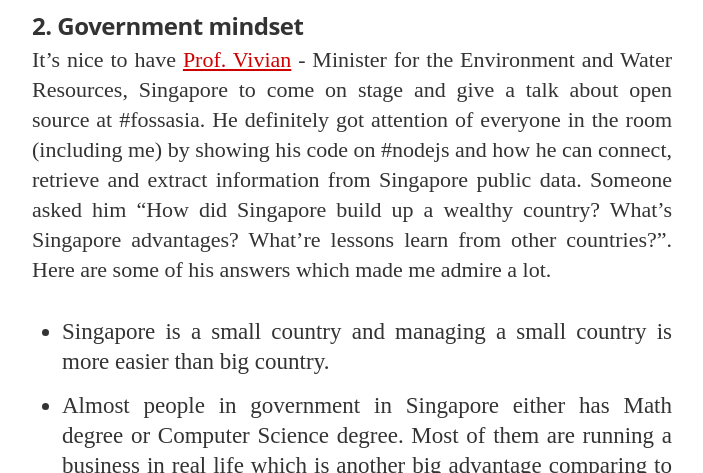
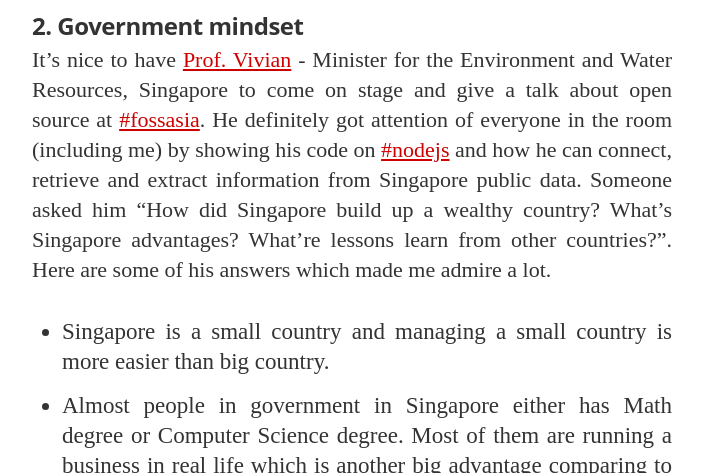
Before and after one commit to henrytao-me/henrytao, a Jekyll site: the page built from _posts/2015-03-20-10-things-I-love-in-Singapore.markdown, in a window 1280 px wide and 1400 px high, scrolled down 666 px. Shown: the part 927-1400 px from the top of the window, without its empty margins (288-991 px from the left). Built offline with Jekyll 4.4.1, drawn with Linux system fonts in a browser that asks for light colours; nearby versions of some CDN libraries; some web fonts are replaced; Markdown is read by kramdown in place of the engine named in the settings; comment, search, counter and statistics services are not loaded; part of the change alters nothing that is shown; some of the changed text lies outside the part shown.

```diff
--- a/_posts/2015-03-20-10-things-I-love-in-Singapore.markdown
+++ b/_posts/2015-03-20-10-things-I-love-in-Singapore.markdown
@@ -7,7 +7,7 @@ tags: travel singapore experience
 image: /assets/article_images/2015-03-20-10-things-I-love-in-Singapore/banner.jpg
 ---
 
-Last week, I joined #fossasia. This was amazing event and organized in amazing country - Singapore.
+Last week, I joined [#fossasia](https://twitter.com/fossasia). This was amazing event and organized in amazing country - Singapore.
 
 ### 1. People is so nice
 
@@ -18,7 +18,7 @@ It's quite crowded in Singapore especially under MRT. However I didn't think it'
 
 ### 2. Government mindset
 
-It's nice to have [Prof. Vivian](https://twitter.com/VivianBala) - Minister for the Environment and Water Resources, Singapore to come on stage and give a talk about open source at #fossasia. He definitely got attention of everyone in the room (including me) by showing his code on #nodejs and how he can connect, retrieve and extract information from Singapore public data. Someone asked him "How did Singapore build up a wealthy country? What's Singapore advantages? What're lessons learn from other countries?". Here are some of his answers which made me admire a lot.
+It's nice to have [Prof. Vivian](https://twitter.com/VivianBala) - Minister for the Environment and Water Resources, Singapore to come on stage and give a talk about open source at [#fossasia](https://twitter.com/fossasia). He definitely got attention of everyone in the room (including me) by showing his code on [#nodejs](https://nodejs.org) and how he can connect, retrieve and extract information from Singapore public data. Someone asked him "How did Singapore build up a wealthy country? What's Singapore advantages? What're lessons learn from other countries?". Here are some of his answers which made me admire a lot.
 
 - Singapore is a small country and managing a small country is more easier than big country.
 - Almost people in government in Singapore either has Math degree or Computer Science degree. Most of them are running a business in real life which is another big advantage comparing to other country.
```
